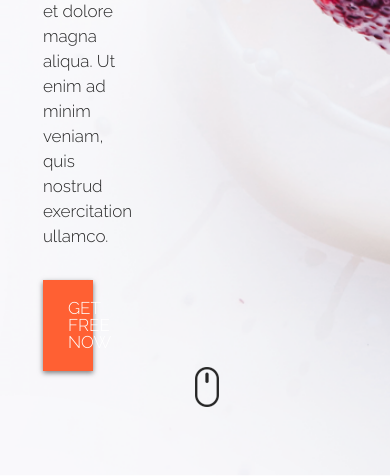
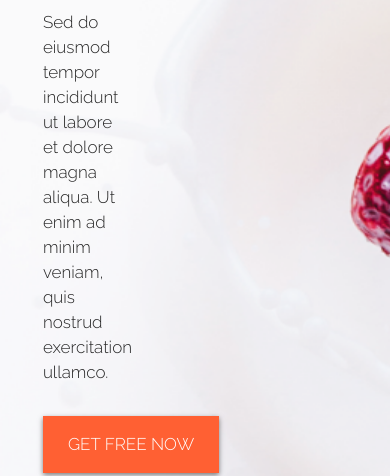
Before and after one commit to zyng/slicing_psd-1, a plain HTML site: page index.html in a window 390 px wide. Shown: the part 637-1113 px from the top of the page. Drawn offline with Linux system fonts and the light colour scheme.

Commit message:
improving the responsiveness of the site

```diff
--- a/css/style.css
+++ b/css/style.css
@@ -27,7 +27,7 @@ img {
     color: #fff;
     line-height: 1em;
     cursor: pointer;
-    display: block;
+    display: inline-block;
     text-transform: uppercase;
     box-shadow: 0 2px 5px rgba(0, 0, 0, 0.5);
     -webkit-box-shadow: 0 2px 5px rgba(0, 0, 0, 0.5);
@@ -71,8 +71,8 @@ img {
 .page-header {
     background: url('../img/header2-bc.png') no-repeat center;
     background-size: cover;
-    height: 1120px;
     position: relative;
+    padding-bottom: 491px;
 }
 
 .section-header {
@@ -124,18 +124,18 @@ img {
 .container-header-info {
     display: block;
     width: 20%;
-    margin-top: 258px;
+    margin-top: 360px;
     margin-left: 11%;
 }
 
 .container-header-info > h2 {
     font: 800 60px/1.1em 'Raleway', sans-serif;
-    margin:0;
+    margin-bottom: 34px;
 }
 
 .container-header-btn {
-    width: 10%;
-    margin-left: 11%;
+    position: absolute;
+    left:11%;
     margin-top: 31px;
     text-align: center;
     text-transform: uppercase;
```
